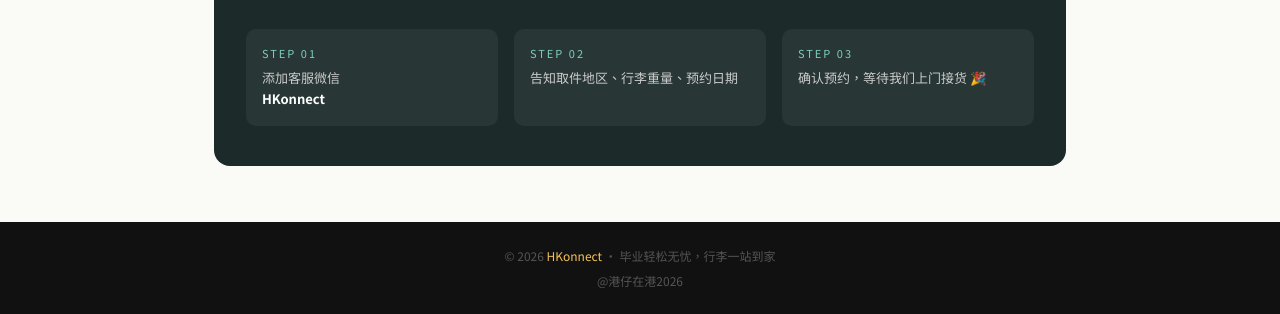
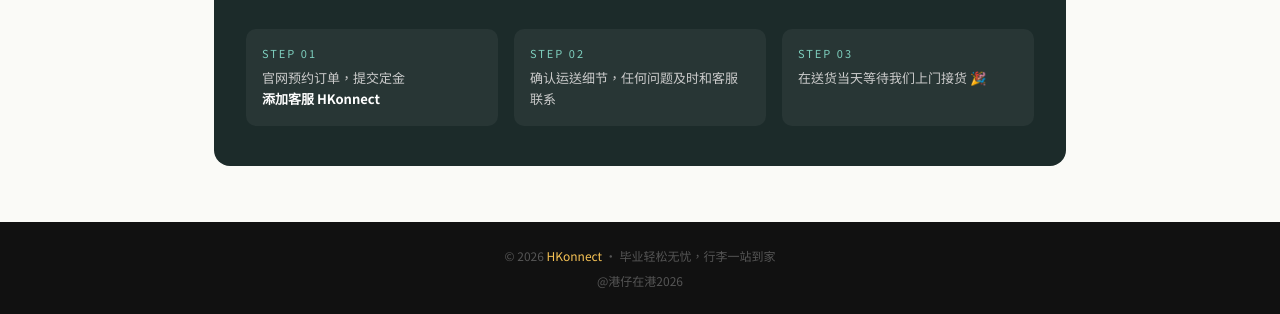
Before and after one commit to Fuldege/hkonnect, a plain HTML site: page index.html in a window 1280 px wide. Shown: the part 3773-4087 px from the top of the page. Drawn offline with Linux system fonts and the light colour scheme.

Commit message:
Update index.html

```diff
--- a/index.html
+++ b/index.html
@@ -927,15 +927,15 @@
     <div class="contact-steps">
       <div class="contact-step">
         <div class="contact-step-num">STEP 01</div>
-        <div class="contact-step-text">添加客服微信<br><strong style="color:#fff;">HKonnect</strong></div>
+        <div class="contact-step-text">官网预约订单，提交定金<br><strong style="color:#fff;">添加客服 HKonnect</strong></div>
       </div>
       <div class="contact-step">
         <div class="contact-step-num">STEP 02</div>
-        <div class="contact-step-text">告知取件地区、行李重量、预约日期</div>
+        <div class="contact-step-text">确认运送细节，任何问题及时和客服联系</div>
       </div>
       <div class="contact-step">
         <div class="contact-step-num">STEP 03</div>
-        <div class="contact-step-text">确认预约，等待我们上门接货 🎉</div>
+        <div class="contact-step-text">在送货当天等待我们上门接货 🎉</div>
       </div>
     </div>
   </div>
```
